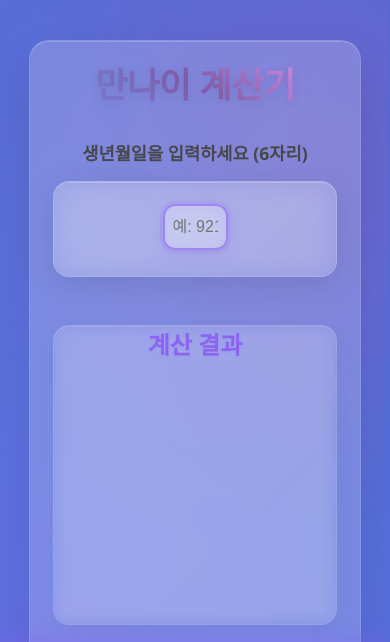
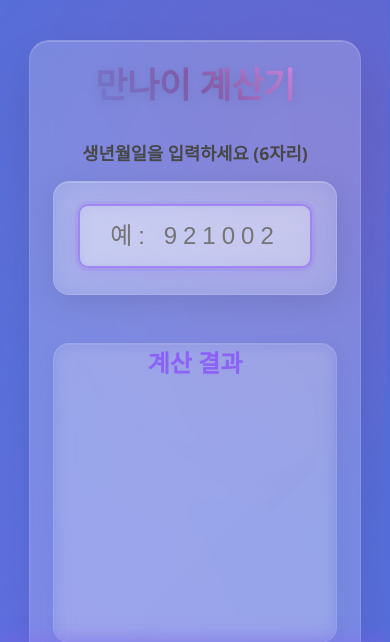
Before and after one commit to ddonggi/ageCalc, a Flask app: page / in a window 390 px wide. Shown: the top 642 px of the page. Run offline with Flask 3, Linux system fonts and the light colour scheme.

Commit message:
UPDATE|입력창 가로 길이 수정

```diff
--- a/static/css/style.css
+++ b/static/css/style.css
@@ -1413,3 +1413,25 @@ section a:hover {
     font-size: 14px;
     font-weight: 600;
 }
+
+/* 기본 입력창 스타일 */
+#birth-input {
+    width: 200px;              /* 데스크톱 기본 크기 */
+    max-width: 100%;           /* 부모 범위 넘지 않도록 */
+    padding: 12px 16px;
+    font-size: 20px;
+    text-align: center;
+    border-radius: 10px;
+    letter-spacing: 4px;       /* 6자리 입력 가독성 ↑ */
+    box-sizing: border-box;
+}
+
+/* 모바일 화면에서 더 크게 / 전체 폭 사용 */
+@media (max-width: 600px) {
+    #birth-input {
+        width: 100%;
+        font-size: 24px;
+        padding: 16px;
+        letter-spacing: 6px;
+    }
+}
```
